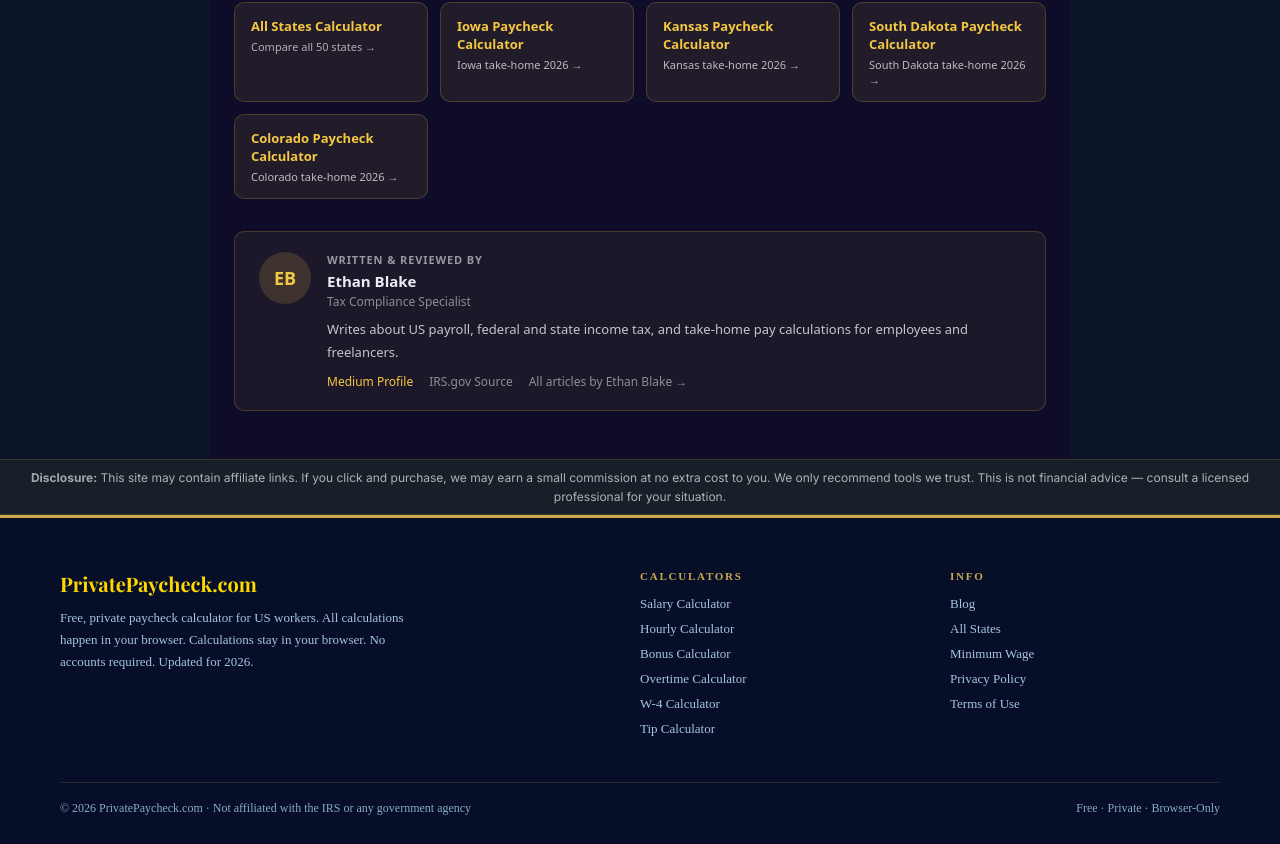
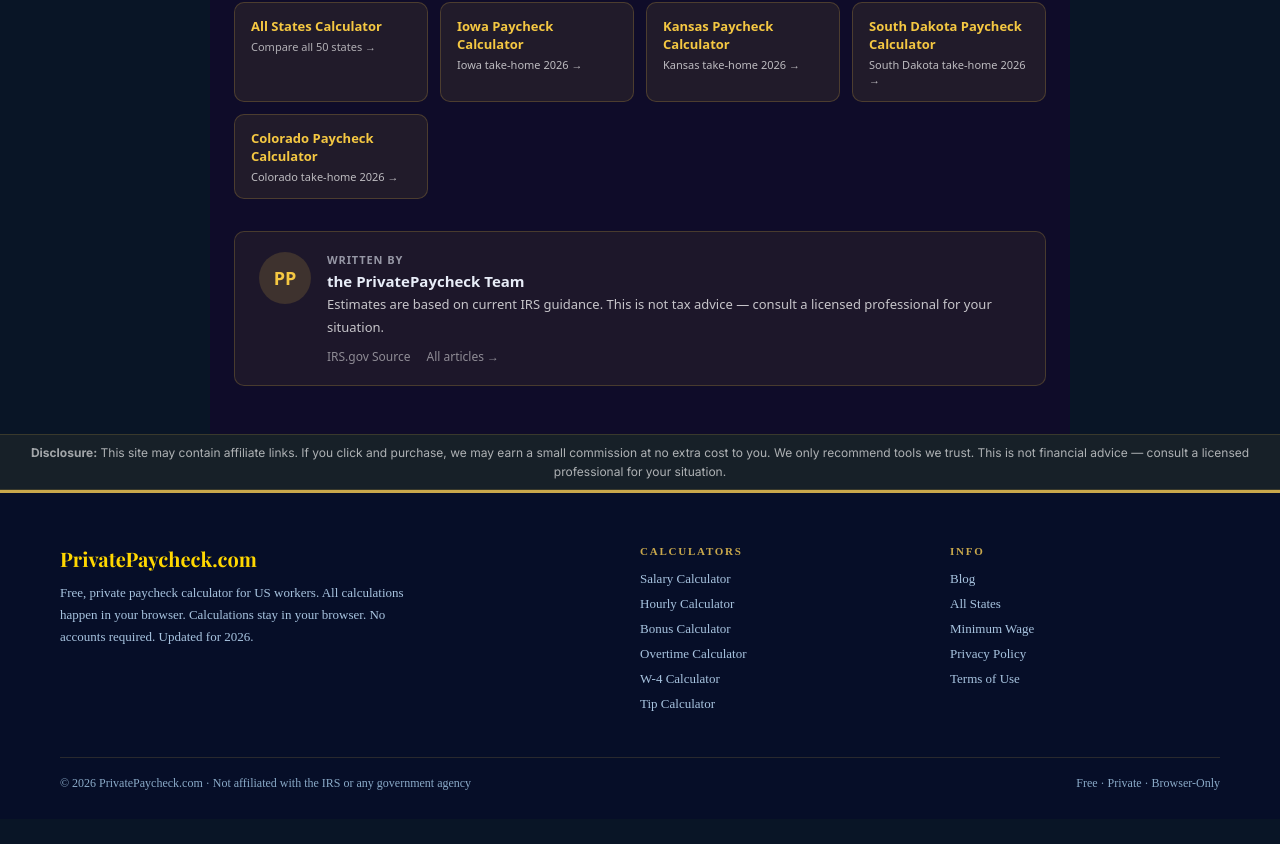
Before and after one commit to devqrcraft-ui/privatepaycheck, a Next.js app: page /nebraska-paycheck-calculator in a window 1280 px wide. Shown: the part 1905-2749 px from the top of the page. After the commit the page ends 2724 px from the top, so only its background shows below. Built offline with nearby package versions, Linux system fonts and the light colour scheme.

Commit message:
Pass 2: rewrite AuthorBox to Organization/Team, remove Medium link

```diff
--- a/src/app/components/AuthorBox.tsx
+++ b/src/app/components/AuthorBox.tsx
@@ -2,8 +2,6 @@
 export default function AuthorBox() {
   return (
     <div
-      itemScope
-      itemType="https://schema.org/Person"
       style={{
         display:'flex', alignItems:'flex-start', gap:16,
         background:'rgba(245,200,66,0.06)',
@@ -16,30 +14,19 @@ export default function AuthorBox() {
         background:'rgba(245,200,66,0.15)',
         display:'flex', alignItems:'center', justifyContent:'center',
         fontWeight:800, fontSize:18, color:'#F5C842'
-      }}>EB</div>
+      }}>PP</div>
       <div>
         <div style={{fontSize:11, fontWeight:600, color:'rgba(232,237,248,0.6)', textTransform:'uppercase' as const, letterSpacing:'0.08em', marginBottom:4}}>
-          Written & reviewed by
+          Written by
         </div>
-        <div style={{fontWeight:700, color:'#e8edf8', fontSize:15, marginBottom:2}} itemProp="name">
-          Ethan Blake
+        <div style={{fontWeight:700, color:'#e8edf8', fontSize:15, marginBottom:2}}>
+          the PrivatePaycheck Team
         </div>
-        <div style={{fontSize:12, color:'rgba(255,255,255,0.5)', marginBottom:8}} itemProp="jobTitle">
-          Tax Compliance Specialist
-        </div>
-        <p style={{margin:'0 0 10px', fontSize:13, color:'rgba(255,255,255,0.75)', lineHeight:1.7}} itemProp="description">
-          {'Writes about US payroll, federal and state income tax, and take-home pay calculations for employees and freelancers.'}
+        <p style={{margin:'0 0 10px', fontSize:13, color:'rgba(255,255,255,0.75)', lineHeight:1.7}}>
+          {'Estimates are based on current IRS guidance. This is not tax advice — consult a licensed professional for your situation.'}
         </p>
         <div style={{display:'flex', gap:16, flexWrap:'wrap' as const}}>
-          <a
-            href="https://medium.com/@dev.qrcraft"
-            rel="nofollow"
-            target="_blank"
-            style={{fontSize:12, color:'#F5C842', textDecoration:'none'}}
-            itemProp="url"
-          >
-            Medium Profile
-          </a>
+
           <a
             href="https://www.irs.gov/businesses/small-businesses-self-employed/self-employed-individuals-tax-center"
             rel="nofollow"
@@ -48,11 +35,12 @@ export default function AuthorBox() {
           >
             IRS.gov Source
           </a>
+
           <a
             href="/blog"
             style={{fontSize:12, color:'rgba(255,255,255,0.5)', textDecoration:'none'}}
           >
-            All articles by Ethan Blake →
+            All articles →
           </a>
         </div>
       </div>
```
